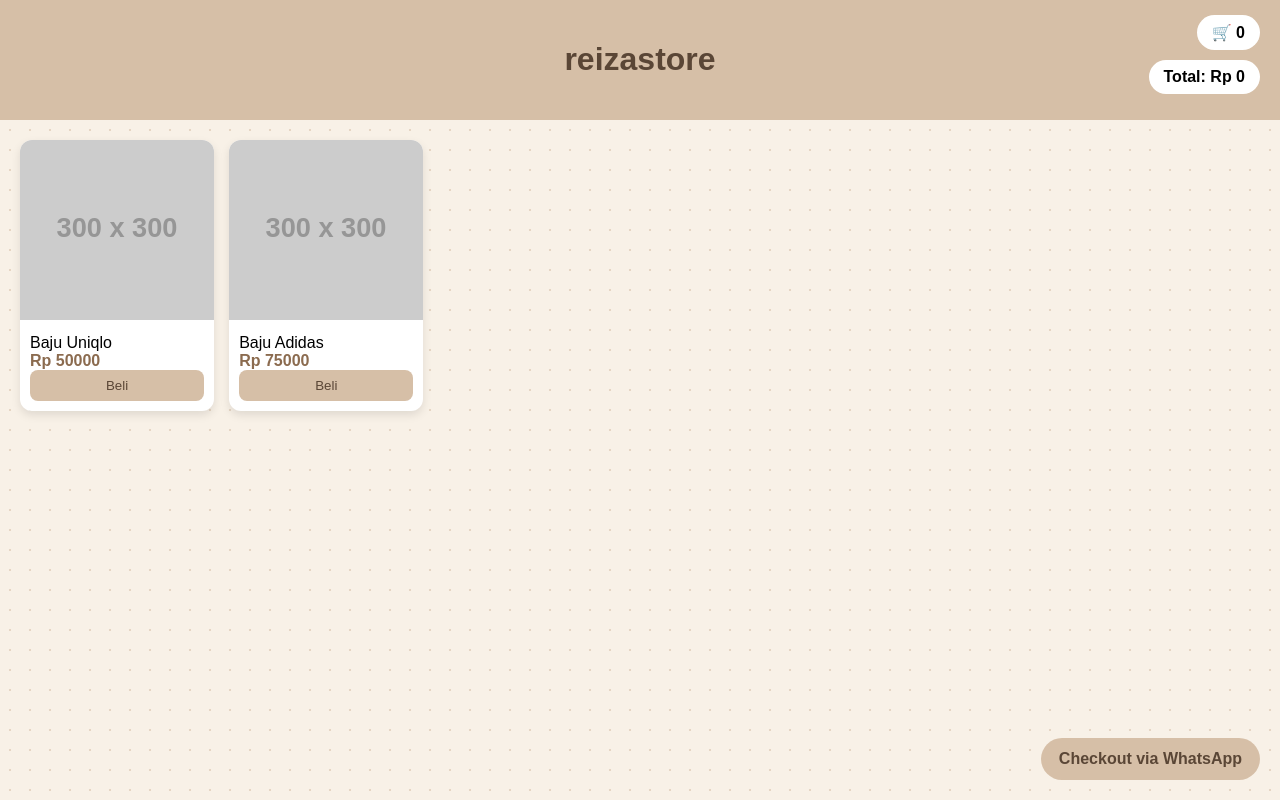
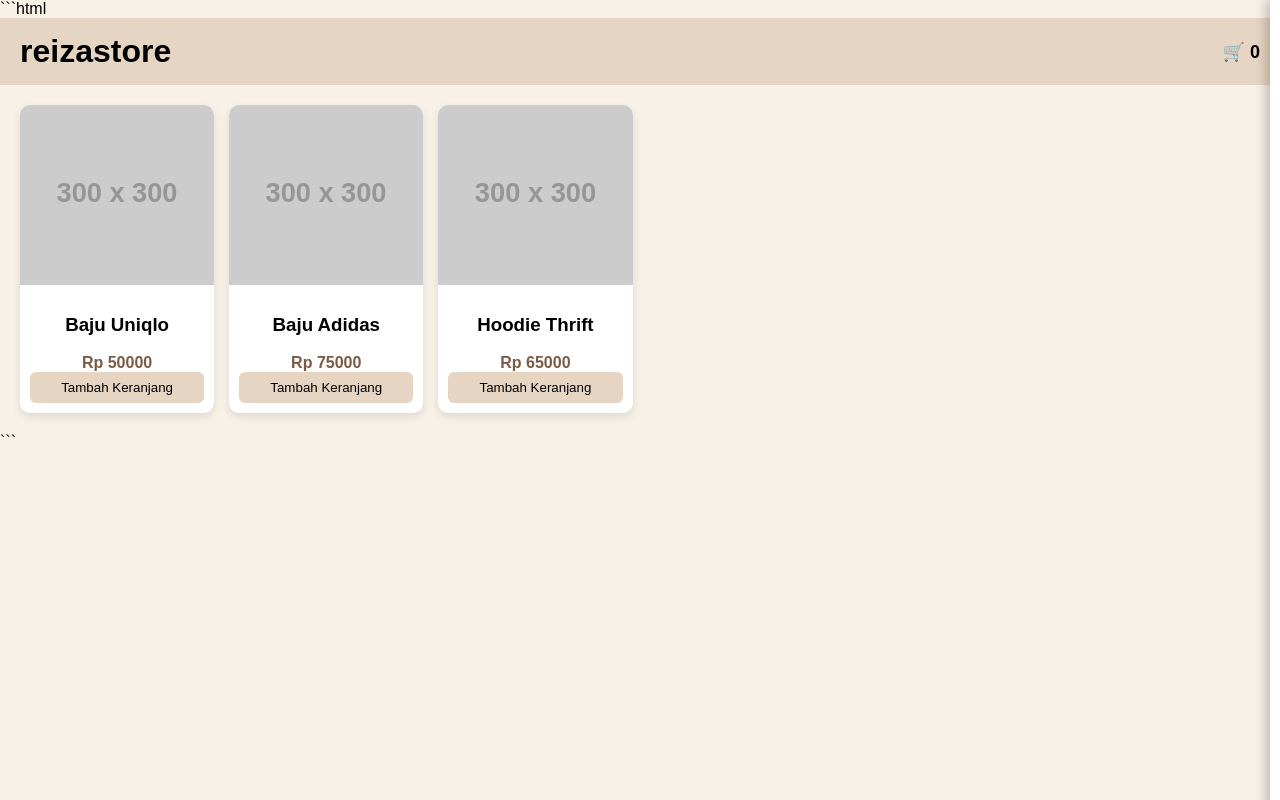
Before and after one commit to reizasuciani/rerestore, a plain HTML site: page index.html in a window 1280 px wide. Drawn offline with Linux system fonts and the light colour scheme; placeholder pictures from the web are drawn by us.

Commit message:
Refactor HTML and CSS styles for consistency

````diff
--- a/index.html
+++ b/index.html
@@ -1,3 +1,4 @@
+```html
 <!DOCTYPE html>
 <html lang="id">
 <head>
@@ -6,183 +7,290 @@
 <title>reizastore</title>
 
 <style>
-:root {
-    --warna-utama: #d6bfa7;
-    --warna-bg: #f8f1e7;
+
+:root{
+--utama:#e6d5c3;
+--bg:#f8f1e7;
 }
 
-body {
-    margin: 0;
-    font-family: Arial, sans-serif;
-    background-color: var(--warna-bg);
-
-    /* Motif background */
-    background-image: radial-gradient(#e6d5c3 1px, transparent 1px);
-    background-size: 20px 20px;
+body{
+margin:0;
+font-family:Arial;
+background:var(--bg);
 }
 
-header {
-    background: var(--warna-utama);
-    color: #5a4636;
-    padding: 20px;
-    text-align: center;
+/* HEADER */
+
+header{
+background:var(--utama);
+display:flex;
+justify-content:space-between;
+align-items:center;
+padding:15px 20px;
 }
 
-.cart {
-    position: fixed;
-    top: 15px;
-    right: 20px;
-    background: white;
-    padding: 8px 15px;
-    border-radius: 20px;
-    font-weight: bold;
+header h1{
+margin:0;
 }
 
-.total {
-    position: fixed;
-    top: 60px;
-    right: 20px;
-    background: white;
-    padding: 8px 15px;
-    border-radius: 20px;
-    font-weight: bold;
+/* KERANJANG */
+
+.cart-icon{
+cursor:pointer;
+font-size:18px;
+font-weight:bold;
 }
 
-.checkout {
-    position: fixed;
-    bottom: 20px;
-    right: 20px;
-    background: var(--warna-utama);
-    color: #5a4636;
-    padding: 12px 18px;
-    border-radius: 25px;
-    font-weight: bold;
-    cursor: pointer;
+.cart-panel{
+position:fixed;
+right:-350px;
+top:0;
+width:320px;
+height:100%;
+background:white;
+box-shadow:-5px 0 10px rgba(0,0,0,0.2);
+padding:20px;
+transition:0.3s;
+overflow:auto;
 }
 
-.grid {
-    display: grid;
-    grid-template-columns: repeat(auto-fill, minmax(180px, 1fr));
-    gap: 15px;
-    padding: 20px;
+.cart-panel.show{
+right:0;
 }
 
-.card {
-    background: white;
-    border-radius: 12px;
-    box-shadow: 0 4px 10px rgba(0,0,0,0.1);
-    overflow: hidden;
+/* GRID PRODUK */
+
+.grid{
+display:grid;
+grid-template-columns:repeat(auto-fill,minmax(180px,1fr));
+gap:15px;
+padding:20px;
 }
 
-.card img {
-    width: 100%;
-    height: 180px;
-    object-fit: cover;
+.card{
+background:white;
+border-radius:10px;
+box-shadow:0 4px 10px rgba(0,0,0,0.1);
+overflow:hidden;
+text-align:center;
 }
 
-.card-body {
-    padding: 10px;
+.card img{
+width:100%;
+height:180px;
+object-fit:cover;
 }
 
-.harga {
-    color: #8b6b4f;
-    font-weight: bold;
+.card-body{
+padding:10px;
 }
 
-button {
-    background: var(--warna-utama);
-    color: #5a4636;
-    border: none;
-    padding: 8px;
-    width: 100%;
-    border-radius: 8px;
-    cursor: pointer;
+.harga{
+color:#7a5b45;
+font-weight:bold;
 }
+
+button{
+background:var(--utama);
+border:none;
+padding:8px;
+border-radius:6px;
+cursor:pointer;
+width:100%;
+}
+
+.cart-item{
+display:flex;
+justify-content:space-between;
+margin-bottom:10px;
+}
+
+.total{
+margin-top:15px;
+font-weight:bold;
+}
+
+.checkout{
+margin-top:10px;
+width:100%;
+padding:10px;
+background:#25D366;
+color:white;
+border:none;
+border-radius:6px;
+}
+
 </style>
 </head>
+
 <body>
 
 <header>
 <h1>reizastore</h1>
+
+<div class="cart-icon" onclick="toggleCart()">
+🛒 <span id="cartCount">0</span>
+</div>
+
 </header>
 
-<div class="cart">
-    🛒 <span id="cartCount">0</span>
-</div>
+<div class="grid" id="produkGrid"></div>
+
+<div class="cart-panel" id="cartPanel">
+
+<h2>Keranjang</h2>
+
+<div id="cartItems"></div>
 
 <div class="total">
 Total: Rp <span id="totalHarga">0</span>
 </div>
 
-<div class="grid">
+<button class="checkout" onclick="checkoutWA()">
+Checkout WhatsApp
+</button>
+
+</div>
+
+<script>
+
+/* PRODUK (bisa ditambah disini) */
+
+let produk=[
+
+{
+nama:"Baju Uniqlo",
+harga:50000,
+gambar:"https://via.placeholder.com/300"
+},
+
+{
+nama:"Baju Adidas",
+harga:75000,
+gambar:"https://via.placeholder.com/300"
+},
+
+{
+nama:"Hoodie Thrift",
+harga:65000,
+gambar:"https://via.placeholder.com/300"
+}
+
+]
+
+let cart=[]
+
+let grid=document.getElementById("produkGrid")
+
+produk.forEach((item,index)=>{
+
+grid.innerHTML+=`
 
 <div class="card">
-        <img src="https://via.placeholder.com/300x300">
+
+<img src="${item.gambar}">
+
 <div class="card-body">
-            <div>Baju Uniqlo</div>
-            <div class="harga">Rp 50000</div>
-            <button onclick="beli('Baju Uniqlo', 50000)">Beli</button>
-        </div>
-    </div>
 
-    <div class="card">
-        <img src="https://via.placeholder.com/300x300">
-        <div class="card-body">
-            <div>Baju Adidas</div>
-            <div class="harga">Rp 75000</div>
-            <button onclick="beli('Baju Adidas', 75000)">Beli</button>
-        </div>
+<h3>${item.nama}</h3>
+
+<div class="harga">Rp ${item.harga}</div>
+
+<button onclick="tambahKeranjang(${index})">
+Tambah Keranjang
+</button>
+
 </div>
 
 </div>
 
-<div class="checkout" onclick="checkoutWA()">
-    Checkout via WhatsApp
+`
+
+})
+
+function tambahKeranjang(index){
+
+cart.push(produk[index])
+
+updateCart()
+
+}
+
+function updateCart(){
+
+document.getElementById("cartCount").innerText=cart.length
+
+let total=0
+let html=""
+
+cart.forEach((item,i)=>{
+
+total+=item.harga
+
+html+=`
+
+<div class="cart-item">
+
+${item.nama}
+
+<button onclick="hapusItem(${i})">X</button>
+
 </div>
 
-<script>
-let cart = JSON.parse(localStorage.getItem("cart")) || [];
+`
 
-updateTampilan();
+})
 
-function beli(nama, harga) {
-    cart.push({nama, harga});
-    localStorage.setItem("cart", JSON.stringify(cart));
-    updateTampilan();
-    alert("Produk ditambahkan!");
+document.getElementById("cartItems").innerHTML=html
+document.getElementById("totalHarga").innerText=total
+
 }
 
-function updateTampilan() {
-    document.getElementById("cartCount").innerText = cart.length;
+function hapusItem(i){
 
-    let total = 0;
-    cart.forEach(item => total += item.harga);
+cart.splice(i,1)
 
-    document.getElementById("totalHarga").innerText = total;
+updateCart()
+
 }
 
-function checkoutWA() {
-    if (cart.length === 0) {
-        alert("Keranjang kosong!");
-        return;
+function toggleCart(){
+
+document.getElementById("cartPanel").classList.toggle("show")
+
 }
 
-    let pesan = "Halo, saya mau pesan:%0A";
-    let total = 0;
+function checkoutWA(){
 
-    cart.forEach((item, index) => {
-        pesan += (index+1) + ". " + item.nama + " - Rp " + item.harga + "%0A";
-        total += item.harga;
-    });
+if(cart.length==0){
 
-    pesan += "%0ATotal: Rp " + total;
+alert("Keranjang kosong")
 
-    let nomorWA = "6281913820010";
+return
 
-    let url = "https://wa.me/" + nomorWA + "?text=" + pesan;
-    window.open(url, "_blank");
 }
+
+let pesan="Halo saya mau pesan:%0A"
+let total=0
+
+cart.forEach((item,i)=>{
+
+pesan+=`${i+1}. ${item.nama} - Rp ${item.harga}%0A`
+
+total+=item.harga
+
+})
+
+pesan+=`%0ATotal Rp ${total}`
+
+let nomor="6281913820010"
+
+window.open(`https://wa.me/${nomor}?text=${pesan}`)
+
+}
+
 </script>
 
 </body>
 </html>
+```
````
Lines whose indentation alone changed are shown as unchanged.
